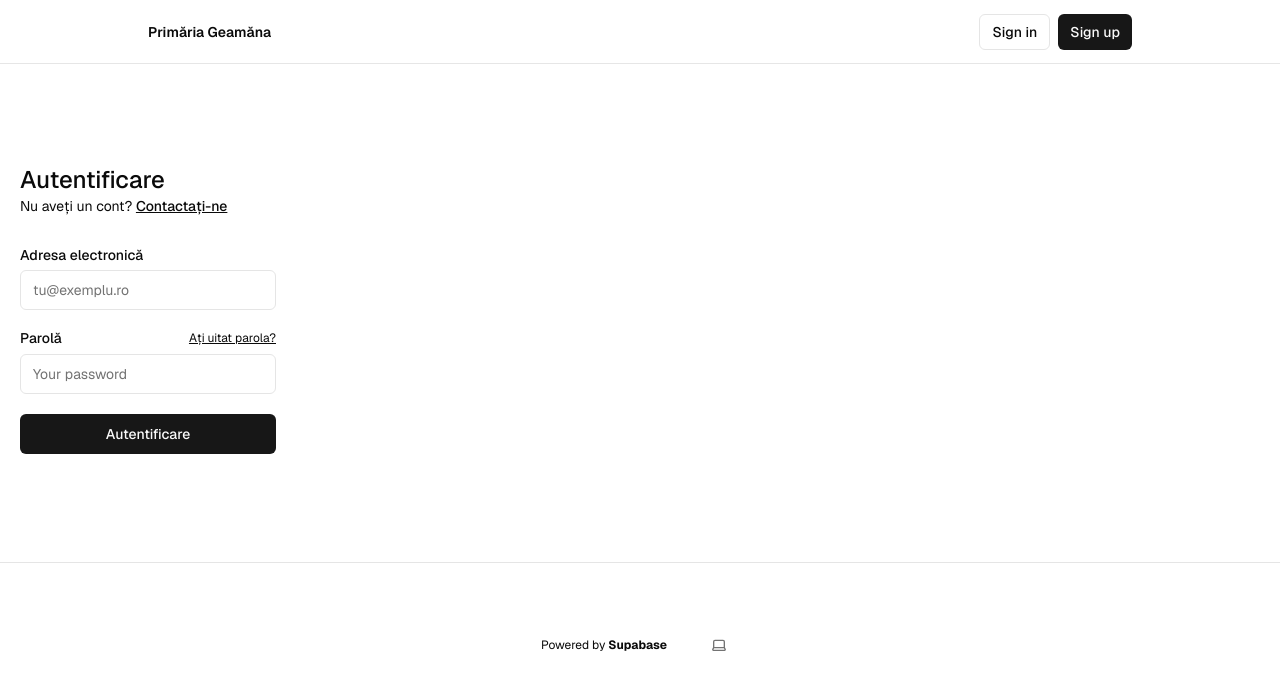
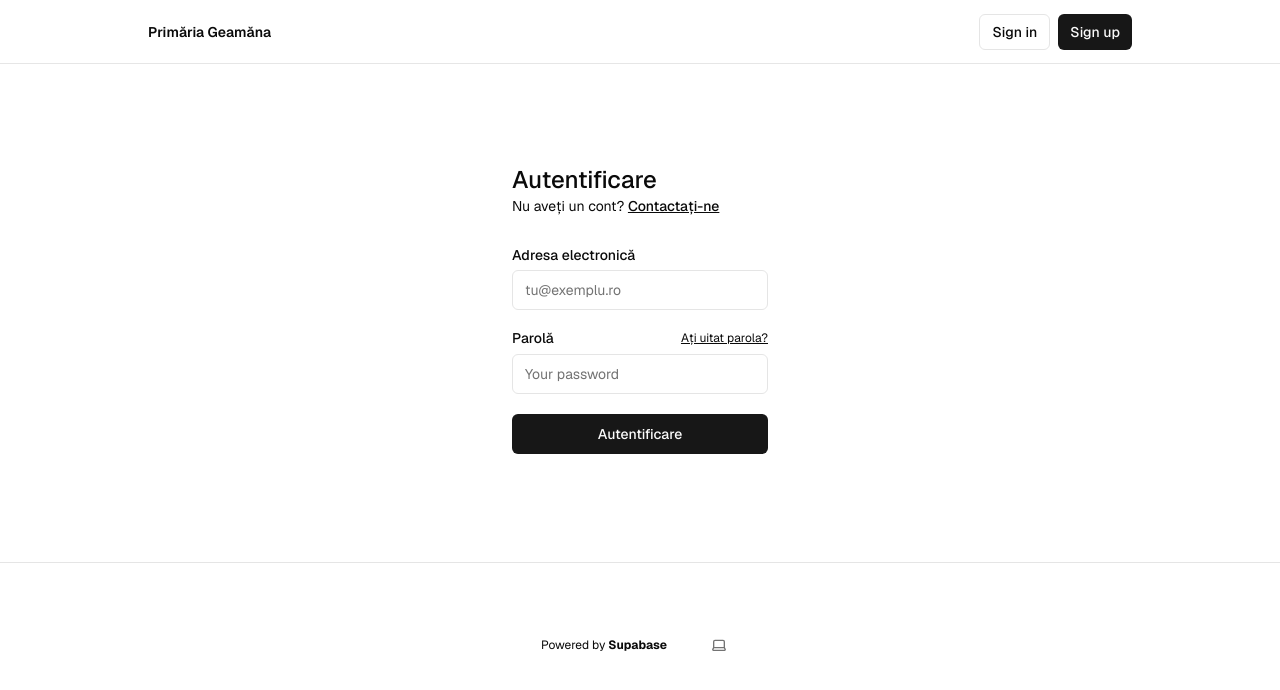
Before and after one commit to Ianec21/proiect_sincretic, a Next.js app: page /sign-in in a window 1280 px wide. Shown: the top 690 px of the page. Built offline with nearby package versions, Linux system fonts and the light colour scheme; no server answers.

Commit message:
modified some wrong things

```diff
--- a/app/(auth-pages)/layout.tsx
+++ b/app/(auth-pages)/layout.tsx
@@ -4,6 +4,6 @@ export default async function Layout({
   children: React.ReactNode;
 }) {
   return (
-    <div className="max-w-7xl flex flex-col gap-12 items-start">{children}</div>
+    <div className="flex flex-col gap-12 items-center w-full">{children}</div>
   );
 }
--- a/app/actions.ts
+++ b/app/actions.ts
@@ -49,7 +49,7 @@ export const signInAction = async (formData: FormData) => {
     return encodedRedirect("error", "/sign-in", error.message);
   }
 
-  return redirect("/protected");
+  return redirect("/");
 };
 
 export const forgotPasswordAction = async (formData: FormData) => {
--- a/utils/supabase/middleware.ts
+++ b/utils/supabase/middleware.ts
@@ -40,9 +40,9 @@ export const updateSession = async (request: NextRequest) => {
     const user = await supabase.auth.getUser();
 
     // protected routes
-    if (request.nextUrl.pathname.startsWith("/") && user.error) {
-      return NextResponse.redirect(new URL("/sign-in", request.url));
-    }
+    //if (request.nextUrl.pathname.startsWith("/") && user.error) {
+    // return NextResponse.redirect(new URL("/sign-in", request.url));
+    //}
 
     return response;
   } catch (e) {
```
